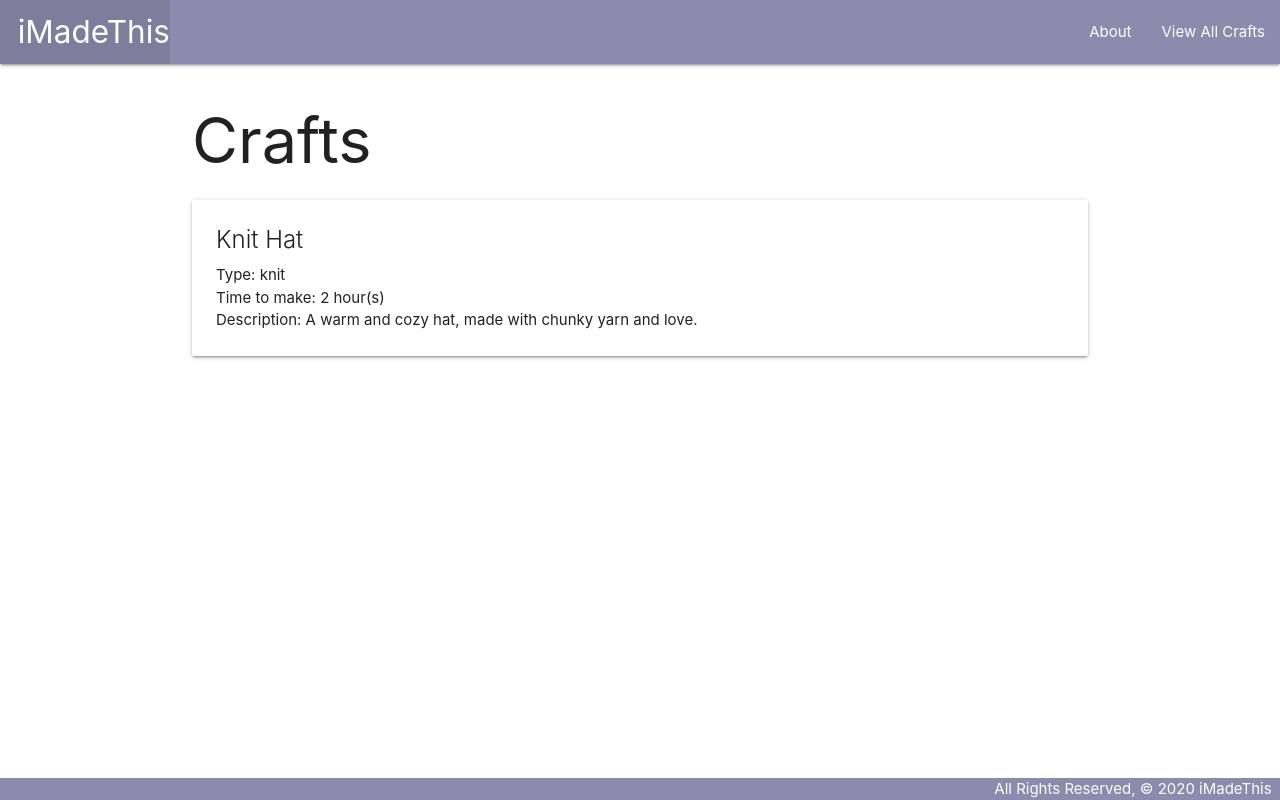
After one commit to StavonJoy/iMadeThis, a Django app: page /crafts/ in a window 1280 px wide. The commit adds this page. Run offline with Django 3.2, Linux system fonts and the light colour scheme.

Commit message:
Adds crafts index page

```diff
--- a/main_app/templates/base.html
+++ b/main_app/templates/base.html
@@ -19,6 +19,7 @@
         </ul>
         <ul class="right">
           <li><a href="/about">About</a></li>
+          <li><a href="/crafts">View All Crafts</a></li>
         </ul>
       </div>
     </nav>
--- /dev/null
+++ b/main_app/templates/crafts/index.html
@@ -0,0 +1,17 @@
+{% extends 'base.html' %}
+{% block content %}
+
+<h1>Crafts</h1>
+
+{% for craft in crafts %}
+  <div class="card">
+    <div class="card-content">
+      <span class='card-title'>{{ craft.name }}</span>
+      <p>Type: {{ craft.type }}</p>
+      <p>Time to make: {{ craft.hours }} hour(s)</p>
+      <p>Description: {{ craft.description }}</p>
+    </div>
+  </div>
+{% endfor %}
+
+{% endblock %}
--- a/main_app/urls.py
+++ b/main_app/urls.py
@@ -4,4 +4,5 @@ from . import views
 urlpatterns = [
   path('', views.home, name='home'),
   path('about/', views.about, name='about'),
+  path('crafts/', views.crafts_index, name='index'),
 ]
--- a/main_app/views.py
+++ b/main_app/views.py
@@ -1,9 +1,22 @@
 from django.shortcuts import render
 from django.http import HttpResponse
-
 
 def home(request):
   return HttpResponse('<h1>Home</h1>')
 
 def about(request):
   return render(request, 'about.html')
+
+def crafts_index(request):
+  return render(request, 'crafts/index.html', { 'crafts': crafts })
+
+class Craft:
+  def __init__(self, name, type, hours, description):
+    self.name = name
+    self.type = type
+    self.hours = hours
+    self.description = description
+
+crafts = [
+  Craft('Knit Hat', 'knit', '2', 'A warm and cozy hat, made with chunky yarn and love.'),
+]
```
